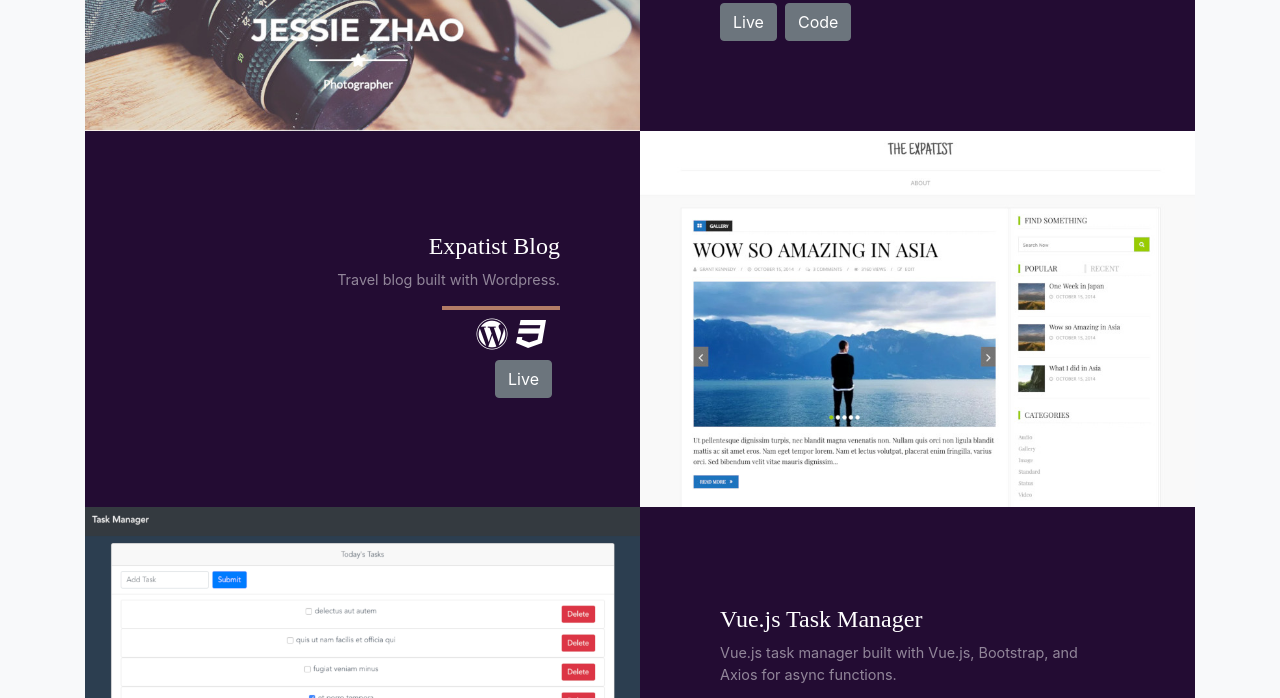
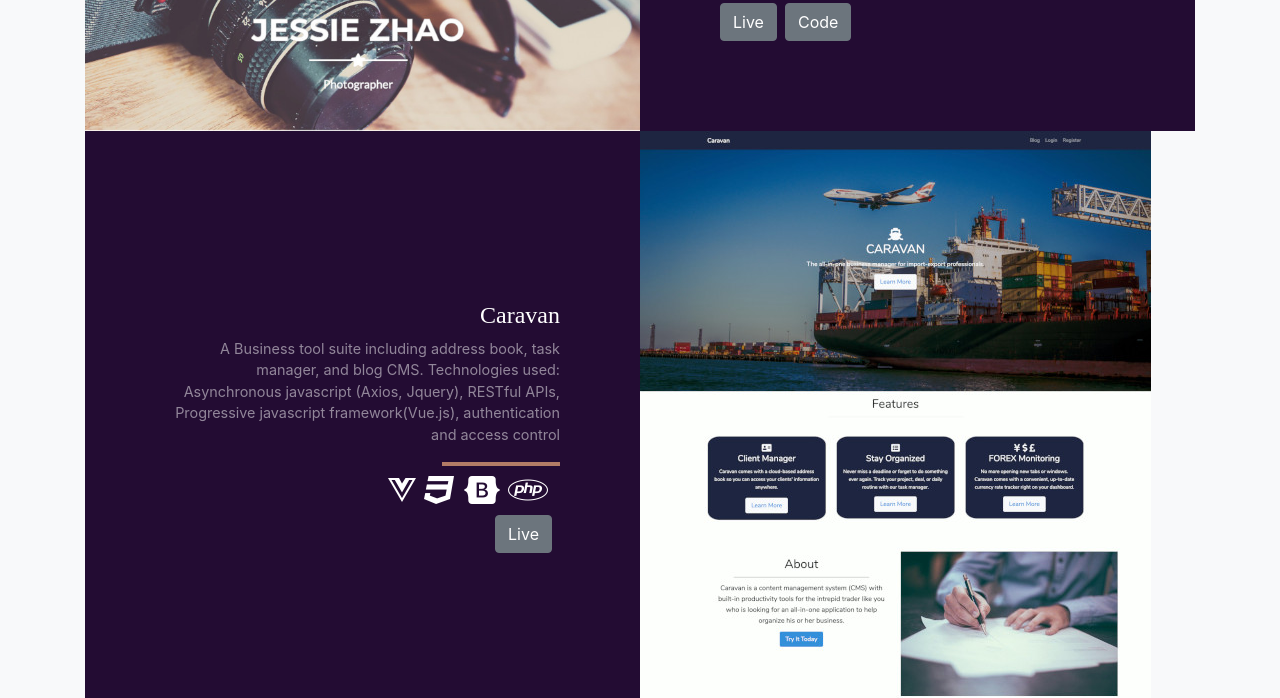
Before and after one commit to gkennedy87/gkennedy87.github.io, a plain HTML site: page index.html in a window 1280 px wide. Shown: the part 1140-1838 px from the top of the page. Drawn offline with nearby package versions, Linux system fonts and the light colour scheme.

Commit message:
Portfolio update
updated portfolio section with Caravan project

```diff
--- a/index.html
+++ b/index.html
@@ -82,16 +82,16 @@
               <!-- Project Two Row -->
               <div class="row justify-content-center no-gutters">
                 <div class="col-lg-6 h-overlay h-purple">
-                  <a href="http://www.theexpatist.com>"><img class="img-fluid" src="assets/img/the-expatist.jpg" alt=""></a>
+                  <a href="http://caravan-cms.herokuapp.com/"><img class="img-fluid" src="assets/img/caravan-cap.jpg" alt="caravan-cms-screenshot"></a>
                 </div>
                 <div class="col-lg-6 order-lg-first">
                   <div class="bg-darkPurple text-center h-100 project">
                     <div class="d-flex h-100">
                       <div class="project-text w-100 my-auto text-center text-lg-right">
-                        <a href="http://www.theexpatist.com" class="project-title"><h4 class="text-white bg-darkPurple">Expatist Blog</h4></a>
-                        <p class="mb-0 text-white-50">Travel blog built with Wordpress. </p>
+                        <a href="http://caravan-cms.herokuapp.com/" class="project-title"><h4 class="text-white bg-darkPurple">Caravan</h4></a>
+                        <p class="mb-0 text-white-50">A Business tool suite including address book, task manager, and blog CMS. Technologies used: Asynchronous javascript (Axios, Jquery), RESTful APIs, Progressive javascript framework(Vue.js), authentication and access control</p>
                         <hr class="d-none d-lg-block mb-0 mr-0">
-                        <div class="mx-1"><i class="fab fa-wordpress"></i><i class="fab fa-css3"></i></div>
+                        <div class="mx-1"><i class="fab fa-vuejs"></i><i class="fab fa-css3"></i><i class="fab fa-bootstrap"></i><i class="fab fa-php"></i></div>
                         <a href="https://www.theexpatist.com" class="btn btn-secondary mr-2 my-2">Live</a>
 
                       </div>
```
Also changed, not shown: assets/img/caravan-cap.jpg (added), 2 other files.
